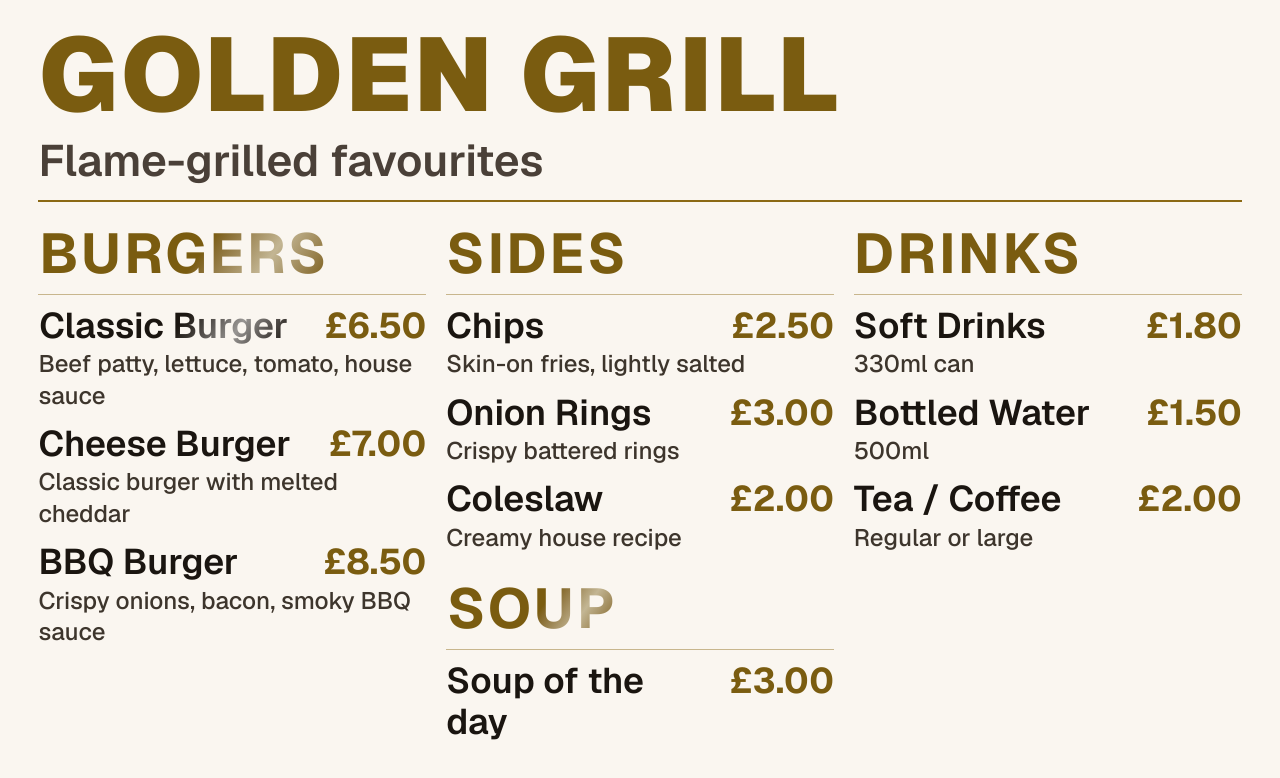
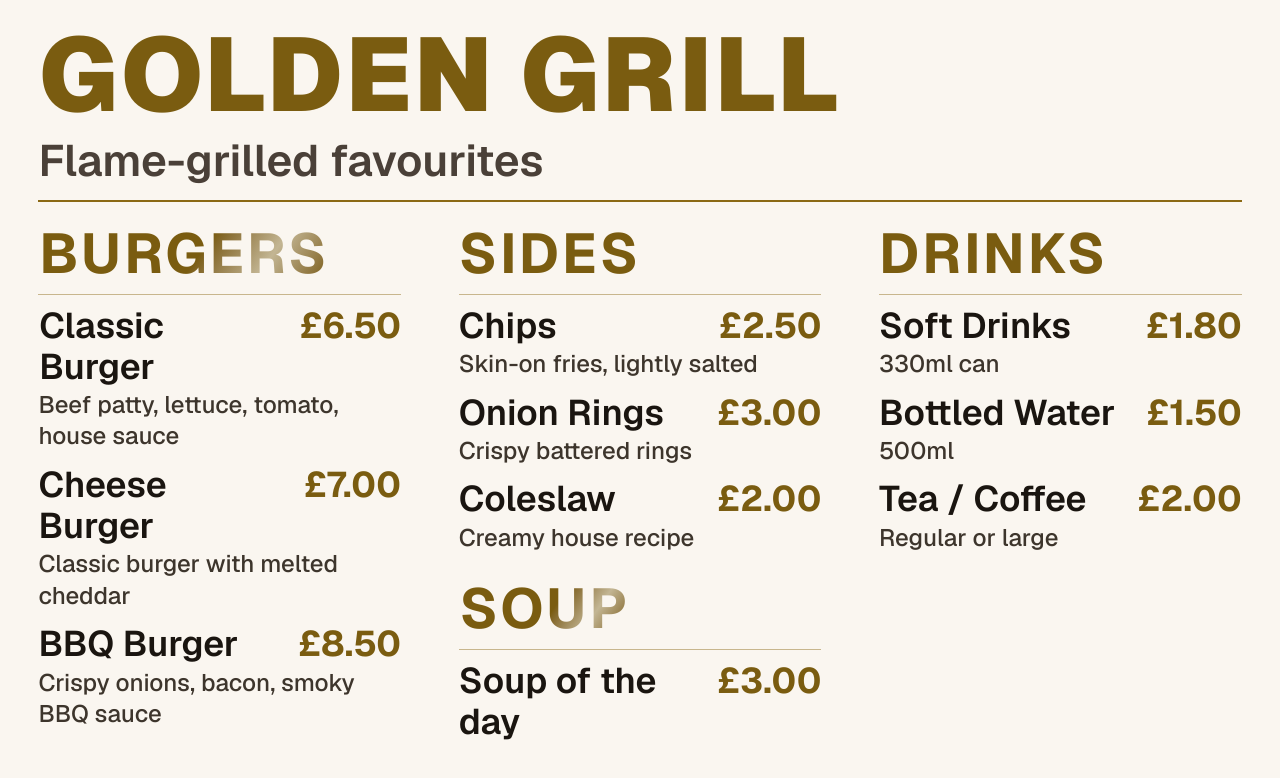
Before and after one commit to BSasfy/GoldenGrill, a Next.js app: page /menu in a window 1280 px wide. Shown: the top 778 px of the page. Built offline with nearby package versions, Linux system fonts and the light colour scheme.

Commit message:
space between columns

```diff
--- a/src/app/globals.css
+++ b/src/app/globals.css
@@ -63,7 +63,8 @@ body {
   display: grid;
   height: 100%;
   grid-template-columns: repeat(3, minmax(0, 1fr));
-  gap: clamp(0.75rem, 2.5vh, 3rem);
+  column-gap: clamp(1.75rem, 4.5vw, 5.5rem);
+  row-gap: clamp(0.75rem, 2.5vh, 3rem);
   align-content: start;
 }
 
@@ -290,7 +291,8 @@ body {
 
 @media (max-height: 720px) {
   .tv-screen .tv-menu-grid {
-    gap: clamp(0.5rem, 1.75vh, 1.5rem);
+    column-gap: clamp(1.25rem, 3.5vw, 3.5rem);
+    row-gap: clamp(0.5rem, 1.75vh, 1.5rem);
   }
 
   .tv-screen .tv-item-list {
```
